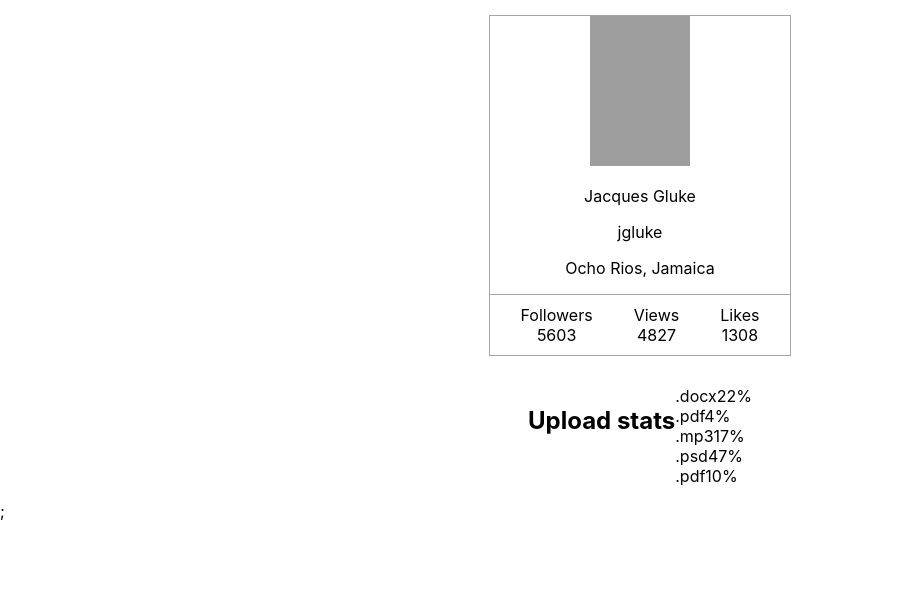
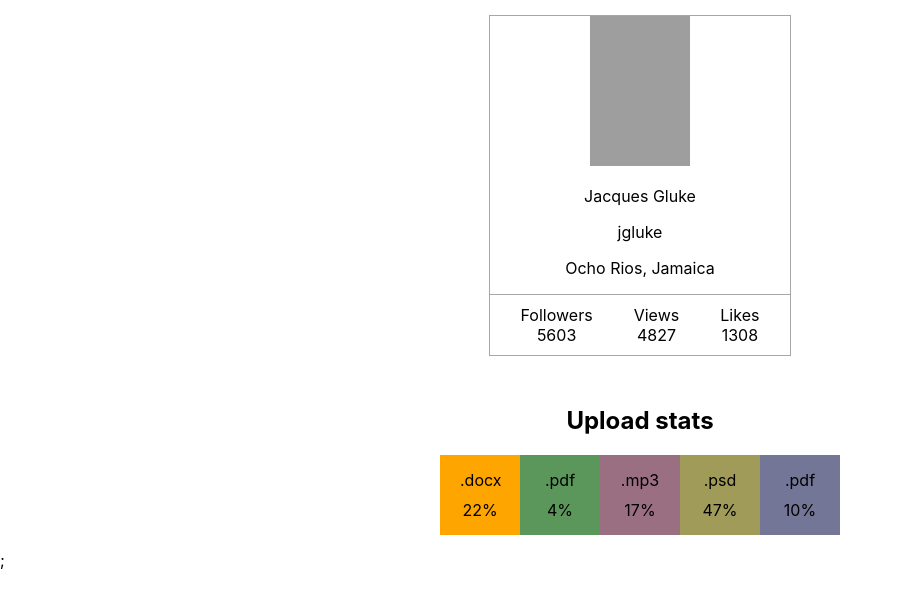
Before and after one commit to AlexDvor/goit-react-hw-01-components, a React (Create React App) app: page / in a window 1280 px wide. Shown: the top 604 px of the page, without its empty margins (0-902 px from the left). Built offline with nearby package versions, Linux system fonts and the light colour scheme; grey boxes are pictures that could not be loaded.

Commit message:
added css card

```diff
--- a/src/components/Statistics/Statistics.js
+++ b/src/components/Statistics/Statistics.js
@@ -1,20 +1,23 @@
 // import PropTypes from 'prop-types';
 import Container from '../Container/Container';
+import s from './Statistics.module.css';
 
 function Statistics({ stats, title }) {
   return (
     <section className="statistics">
       <Container>
-        <h2 className="title">{title}</h2>
+        <div>
+          <h2 className={s.title}>{title}</h2>
 
-        <ul className="stat-list">
-          {stats.map(item => (
-            <li className="item" key={item.id}>
-              <span className="label">{item.label}</span>
-              <span className="percentage">{item.percentage}%</span>
-            </li>
-          ))}
-        </ul>
+          <ul className={s.statsList}>
+            {stats.map(item => (
+              <li className={s.item} key={item.id}>
+                <span className="label">{item.label}</span>
+                <span className={s.percentage}>{item.percentage}%</span>
+              </li>
+            ))}
+          </ul>
+        </div>
       </Container>
     </section>
   );
--- /dev/null
+++ b/src/components/Statistics/Statistics.module.css
@@ -0,0 +1,35 @@
+.title {
+  text-align: center;
+}
+
+.statsList {
+  display: flex;
+  text-align: center;
+}
+
+.percentage {
+  margin-top: 10px;
+}
+
+.item {
+  display: flex;
+  flex-direction: column;
+  padding: 15px 20px;
+  width: 40px;
+}
+
+.item:nth-child(1) {
+  background-color: orange;
+}
+.item:nth-child(2) {
+  background-color: rgb(91, 151, 91);
+}
+.item:nth-child(3) {
+  background-color: rgb(153, 111, 129);
+}
+.item:nth-child(4) {
+  background-color: rgb(160, 155, 88);
+}
+.item:nth-child(5) {
+  background-color: rgb(116, 118, 151);
+}
```
